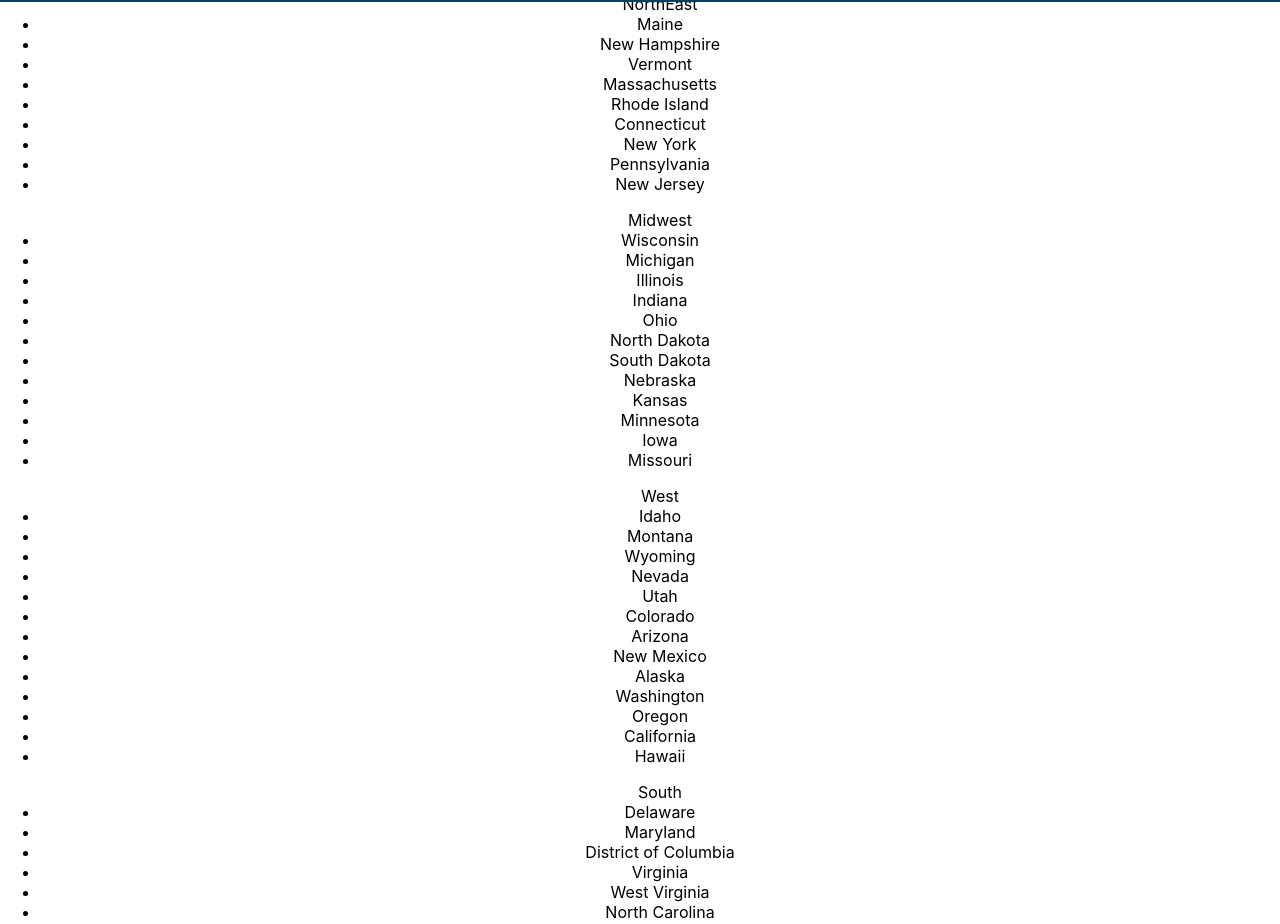
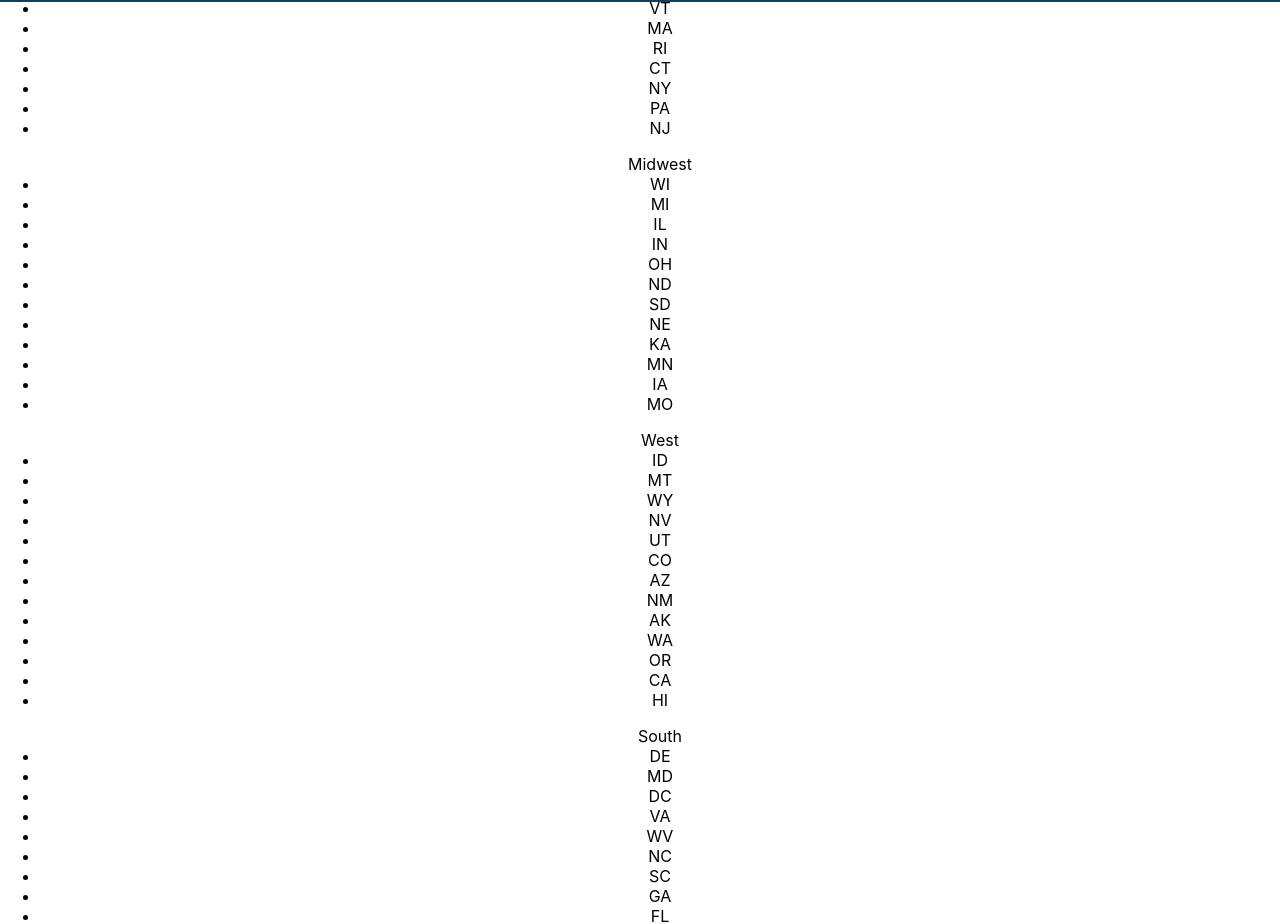
Before and after one commit to leeanneahammond/project_three_backend, a React (Create React App) app in the folder asisme_app/: page / in a window 1280 px wide. Shown: the part 78-1002 px from the top of the page. Built offline with nearby package versions, Linux system fonts and the light colour scheme.

Commit message:
updated states

```diff
--- a/asisme_app/src/components/States.js
+++ b/asisme_app/src/components/States.js
@@ -3,18 +3,6 @@ import { BrowserRouter, Route, Link, Redirect } from "react-router-dom";
 
 function Index(props) {
     return <h2>Hello, {props.username}</h2>;
-  }
-
-  function About() {
-    return (
-      <>
-        <h2>About</h2>
-        <p>
-          ljksflkf skjlafsdkjlfasdjklfas djklfads kjlfadskjfads jkllafksjdklfj
-          adslkjfads{" "}
-        </p>
-      </>
-    );
   }
 
 class States extends React.Component {
@@ -28,83 +16,74 @@ class States extends React.Component {
         return(
     <div className="container">
         <div className="states">
-            <nav>
-                <ul>
-                    <li><Link to="/">Home</Link></li>
-                    <li><Link to="/aboutus/">About</Link></li>
-                </ul>
-            </nav>
-
-
             <footer className="footer">
                 <ul>
                     <span>NorthEast</span>
-                    <li>Maine</li>
-                    <li>New Hampshire</li>
-                    <li>Vermont</li>
-                    <li>Massachusetts</li>
-                    <li>Rhode Island</li>
-                    <li>Connecticut</li>
-                    <li>New York</li>
-                    <li>Pennsylvania</li>
-                    <li>New Jersey</li>
+                    <li>ME</li>
+                    <li>NH</li>
+                    <li>VT</li>
+                    <li>MA</li>
+                    <li>RI</li>
+                    <li>CT</li>
+                    <li>NY</li>
+                    <li>PA</li>
+                    <li>NJ</li>
                 </ul>
                 <ul>
                     <span>Midwest</span>
-                    <li>Wisconsin</li>
-                    <li>Michigan</li>
-                    <li>Illinois</li>
-                    <li>Indiana</li>
-                    <li>Ohio</li>
-                    <li>North Dakota</li>
-                    <li>South Dakota</li>
-                    <li>Nebraska</li>
-                    <li>Kansas</li>
-                    <li>Minnesota</li>
-                    <li>Iowa</li>
-                    <li>Missouri</li>
+                    <li>WI</li>
+                    <li>MI</li>
+                    <li>IL</li>
+                    <li>IN</li>
+                    <li>OH</li>
+                    <li>ND</li>
+                    <li>SD</li>
+                    <li>NE</li>
+                    <li>KA</li>
+                    <li>MN</li>
+                    <li>IA</li>
+                    <li>MO</li>
                 </ul>
                 <ul>
                     <span>West</span>
-                    <li>Idaho</li>
-                    <li>Montana</li>
-                    <li>Wyoming</li>
-                    <li>Nevada</li>
-                    <li>Utah</li>
-                    <li>Colorado</li>
-                    <li>Arizona</li>
-                    <li>New Mexico</li>
-                    <li>Alaska</li>
-                    <li>Washington</li>
-                    <li>Oregon</li>
-                    <li>California</li>
-                    <li>Hawaii</li>
+                    <li>ID</li>
+                    <li>MT</li>
+                    <li>WY</li>
+                    <li>NV</li>
+                    <li>UT</li>
+                    <li>CO</li>
+                    <li>AZ</li>
+                    <li>NM</li>
+                    <li>AK</li>
+                    <li>WA</li>
+                    <li>OR</li>
+                    <li>CA</li>
+                    <li>HI</li>
                 </ul>
                 <ul>
                     <span>South</span>
-                    <li>Delaware</li>
-                    <li>Maryland</li>
-                    <li>District of Columbia</li>
-                    <li>Virginia</li>
-                    <li>West Virginia</li>
-                    <li>North Carolina</li>
-                    <li>South Carolina</li>
-                    <li>Georgia</li>
-                    <li>Florida</li>
-                    <li>Kentucky</li>
-                    <li>Tennessee</li>
-                    <li>Mississippi</li>
-                    <li>Alabama</li>
-                    <li>Oklahoma</li>
-                    <li>Texas</li>
-                    <li>Arkansas</li>
-                    <li>Louisiana</li>
+                    <li>DE</li>
+                    <li>MD</li>
+                    <li>DC</li>
+                    <li>VA</li>
+                    <li>WV</li>
+                    <li>NC</li>
+                    <li>SC</li>
+                    <li>GA</li>
+                    <li>FL</li>
+                    <li>KY</li>
+                    <li>TN</li>
+                    <li>MS</li>
+                    <li>AL</li>
+                    <li>OK</li>
+                    <li>TX</li>
+                    <li>AR</li>
+                    <li>LA</li>
                 </ul>
             </footer>
         </div>
             <div>
                 <Route path="/" exact component={Index} />
-                <Route path="/aboutus/" exact component={About} />
             </div>
         </div>
         )
```
